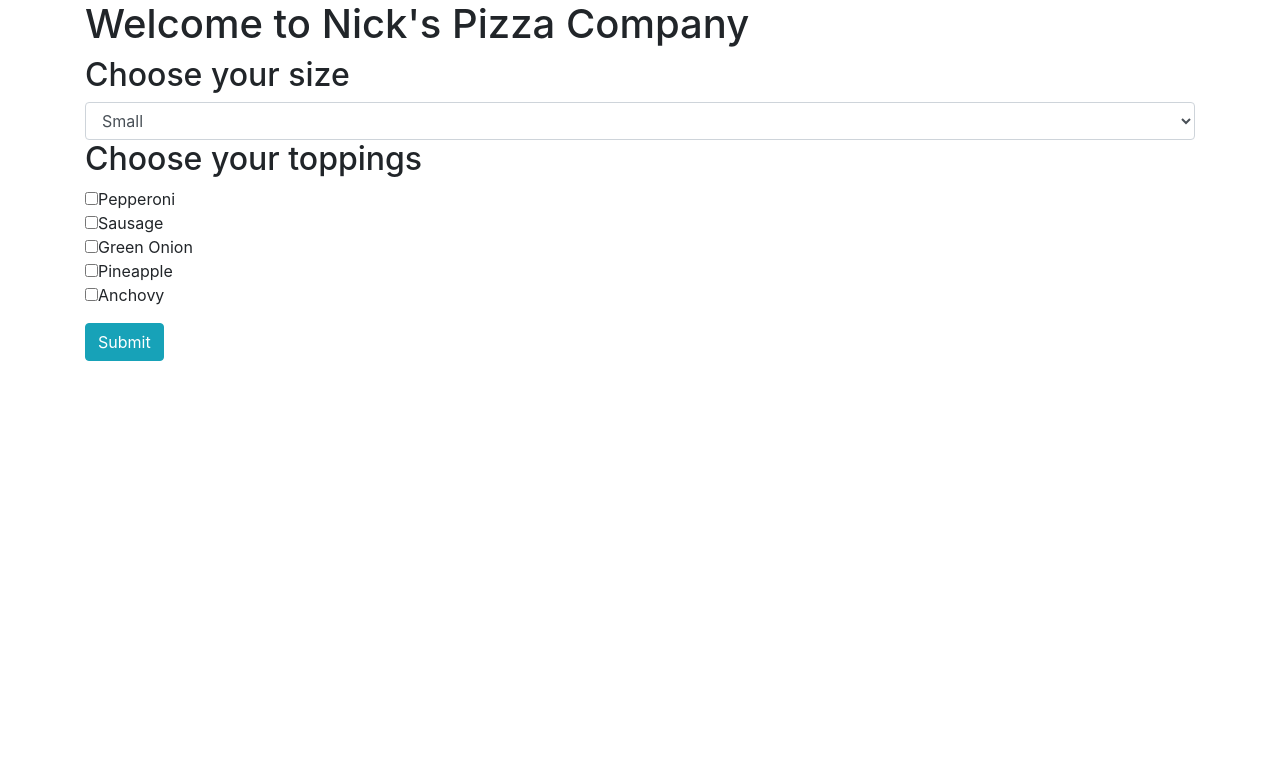
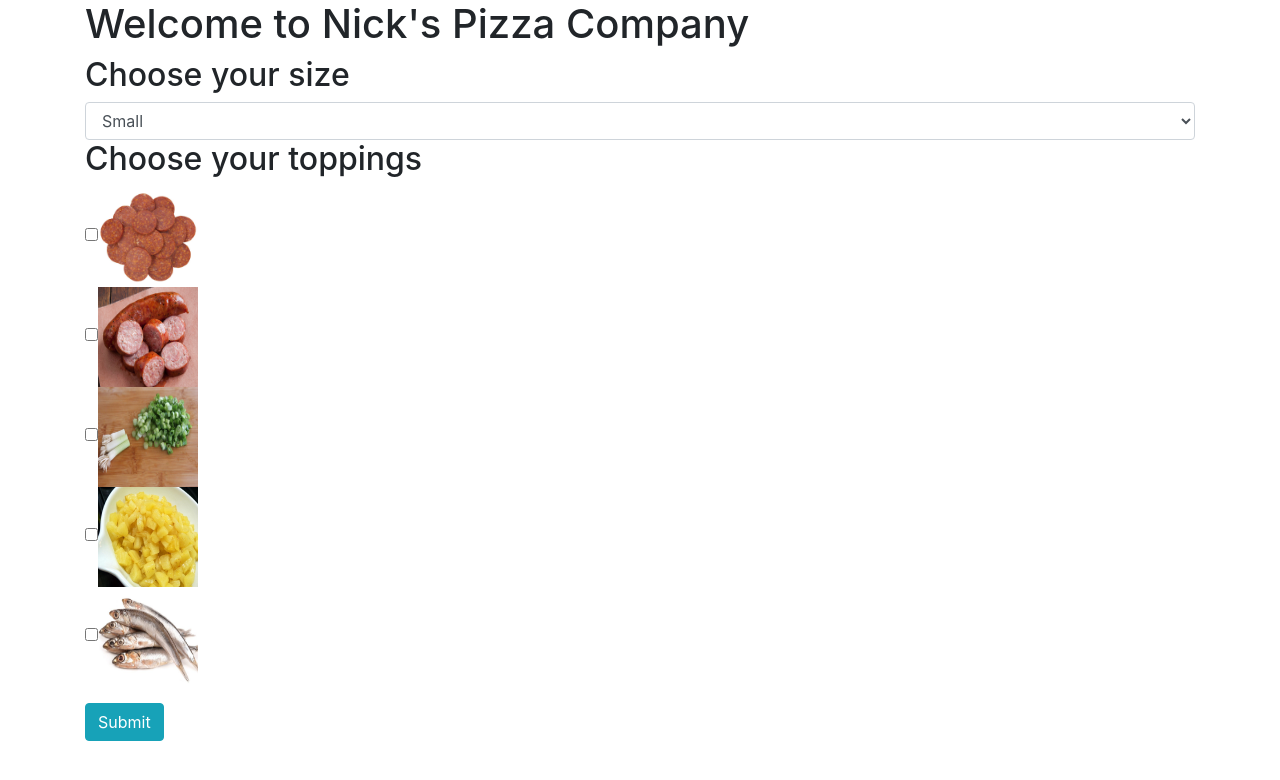
Before and after one commit to kardish515/pizza, a plain HTML site: page index.html in a window 1280 px wide. Drawn offline with Linux system fonts and the light colour scheme.

Commit message:
add images for toppings

```diff
--- a/css/styles.css
+++ b/css/styles.css
@@ -10,3 +10,7 @@
 .pizza:hover{
   text-decoration: underline;
 }
+img{
+  height: 100px;
+  width: 100px;
+}
--- a/index.html
+++ b/index.html
@@ -20,11 +20,11 @@
         </select>
         <div class="form-group">
           <h2>Choose your toppings</h2>
-          <input type="checkbox" name="toppings" value="Pepperoni">Pepperoni<br>
-          <input type="checkbox" name="toppings" value="Sausage">Sausage<br>
-          <input type="checkbox" name="toppings" value="Green Onion">Green Onion<br>
-          <input type="checkbox" name="toppings" value="Pineapple">Pineapple<br>
-          <input type="checkbox" name="toppings" value="Anchovy">Anchovy<br>
+          <input type="checkbox" name="toppings" value="Pepperoni"><img src="img/pepperoni.jpg" alt="a picture of pepperoni"><br>
+          <input type="checkbox" name="toppings" value="Sausage"><img src="img/sausage.jpg" alt="a picture of sausage"><br>
+          <input type="checkbox" name="toppings" value="Green Onion"><img src="img/green-onion.jpg" alt="a picture of green onion"><br>
+          <input type="checkbox" name="toppings" value="Pineapple"><img src="img/pineapple.jpg" alt="a picture of pineapple"><br>
+          <input type="checkbox" name="toppings" value="Anchovy"><img src="img/anchovy.jpg" alt="a picture of anchovy"><br>
         </div>
         <button type="submit" class="btn btn-info">Submit</button>
       </form>
--- a/js/scripts.js
+++ b/js/scripts.js
@@ -26,7 +26,6 @@ $(document).ready(function(){
   $("#formOne").submit(function(event){
     event.preventDefault();
     var inputtedSize = $("#size").val();
-    console.log(inputtedSize);
     var inputtedToppings = [];
     $("input:checkbox[name=toppings]:checked").each(function(){
       inputtedToppings.push($(this).val());
@@ -34,7 +33,7 @@ $(document).ready(function(){
     var newPizza = new Pizza(inputtedSize, inputtedToppings);
     newPizza.getSizeCost();
     // $("#output").text("Your pizza is $" + newPizza.finalCost());
-    $("ul#pizzas").append("<li><span class='pizza'>order" + orderCounter + "</span></li>");
+    $("ul#pizzas").append("<li><span class='pizza'>order " + orderCounter + "</span></li>");
     $(".pizza").last().click(function(){
       $("#show-pizza").show();
       $(".size").text(newPizza.size);
```
Also changed, not shown: img/anchovy.jpg (added), img/green-onion.jpg (added), img/pepperoni.jpg (added), img/pineapple.jpg (added), img/sausage.jpg (added).
